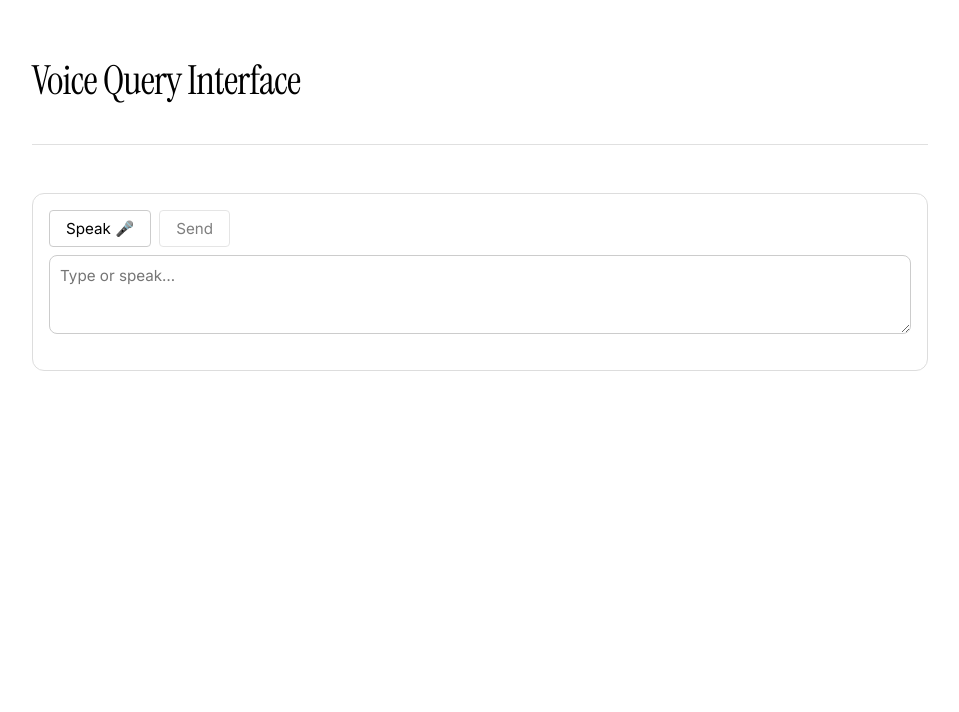
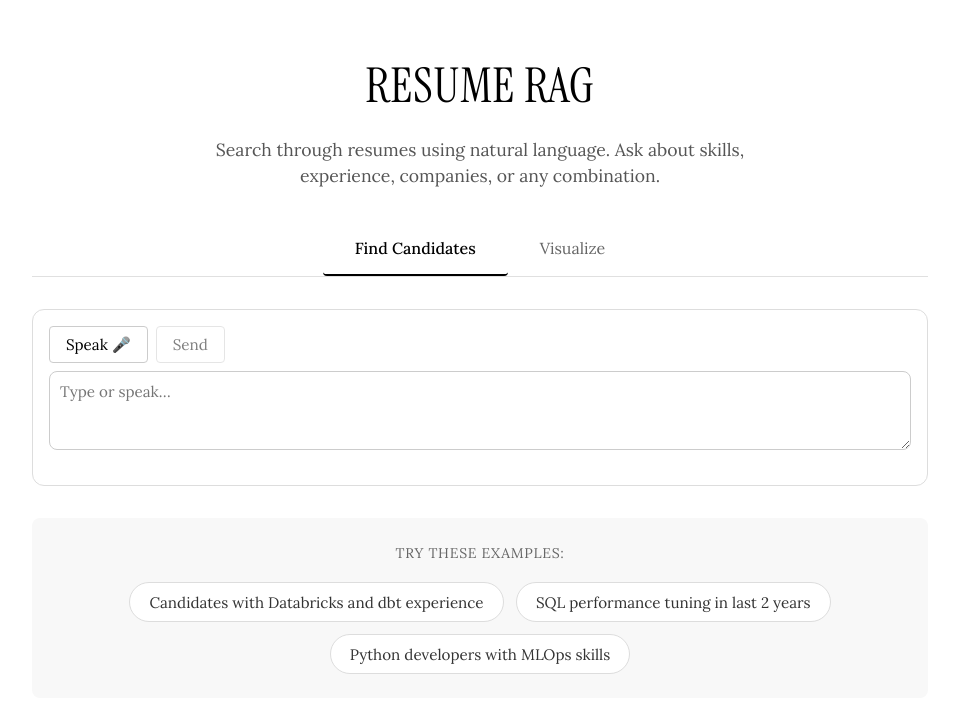
Before and after one commit to chelseacarter29/resumeRAG, a React (Vite) app: page / in a window 1280 px wide. Shown: the top 712 px of the page, without its empty margins (160-1119 px from the left). Built offline with nearby package versions, Linux system fonts and the light colour scheme.

Commit message:
ui improvements

```diff
--- a/src/App.tsx
+++ b/src/App.tsx
@@ -24,9 +24,32 @@ type QueryResponse = {
 
 function App() {
   const [lastResponse, setLastResponse] = useState<QueryResponse | null>(null)
+  const [transcript, setTranscript] = useState('')
+  const [hasQueried, setHasQueried] = useState(false)
+  const [activeTab, setActiveTab] = useState<'find' | 'visualize'>('find')
 
   const handleResponse = (data: QueryResponse) => {
     setLastResponse(data)
+  }
+
+  const handleSend = () => {
+    setHasQueried(true)
+  }
+
+  const resetInterface = () => {
+    setLastResponse(null)
+    setTranscript('')
+    setHasQueried(false)
+  }
+
+  const exampleQueries = [
+    "Candidates with Databricks and dbt experience",
+    "SQL performance tuning in last 2 years",
+    "Python developers with MLOps skills"
+  ]
+
+  const handleExampleClick = (query: string) => {
+    setTranscript(query)
   }
 
   const truncateText = (text: string, maxLength: number = 200) => {
@@ -37,17 +60,68 @@ function App() {
   return (
     <div className="container">
       <header>
-        <h1>Voice Query Interface</h1>
+        <h1>RESUME RAG</h1>
+        <p className="description">
+          Search through resumes using natural language. Ask about skills, experience, companies, or any combination.
+        </p>
+
+        <div className="tabs">
+          <button
+            className={`tab ${activeTab === 'find' ? 'active' : ''}`}
+            onClick={() => {
+              setActiveTab('find')
+              resetInterface()
+            }}
+          >
+            Find Candidates
+          </button>
+          <button
+            className={`tab ${activeTab === 'visualize' ? 'active' : ''}`}
+            onClick={() => setActiveTab('visualize')}
+          >
+            Visualize
+          </button>
+        </div>
       </header>
 
+      {activeTab === 'find' && (
         <section className="voice-section">
           <VoiceChat
             endpoint="http://localhost:8000/query"
             onResponse={handleResponse}
+            transcript={transcript}
+            setTranscript={setTranscript}
+            onSend={handleSend}
           />
+
+          {!hasQueried && (
+            <div className="example-queries">
+              <p className="example-label">Try these examples:</p>
+              <div className="example-buttons">
+                {exampleQueries.map((query, idx) => (
+                  <button
+                    key={idx}
+                    className="example-button"
+                    onClick={() => handleExampleClick(query)}
+                  >
+                    {query}
+                  </button>
+                ))}
+              </div>
+            </div>
+          )}
         </section>
+      )}
 
-      {lastResponse && (
+      {activeTab === 'visualize' && (
+        <section className="visualize-section">
+          <div className="coming-soon">
+            <p>Visualization features coming soon...</p>
+          </div>
+        </section>
+      )}
+
+      {activeTab === 'find' && lastResponse && (
         <>
           {lastResponse.answer && (
             <section className="answer-section">
--- a/src/components/VoiceChat.tsx
+++ b/src/components/VoiceChat.tsx
@@ -6,15 +6,24 @@ type Msg = { role: "user" | "assistant"; text: string }
 export default function VoiceChat({
     endpoint = "http://localhost:8000/query", // <-- FastAPI endpoint only
     onResponse,
+    transcript: externalTranscript,
+    setTranscript: externalSetTranscript,
+    onSend,
 }: {
     endpoint?: string
     onResponse?: (data: any) => void
+    transcript?: string
+    setTranscript?: (value: string) => void
+    onSend?: () => void
 }) {
     const [listening, setListening] = React.useState(false)
-    const [transcript, setTranscript] = React.useState("")
+    const [internalTranscript, setInternalTranscript] = React.useState("")
     const [messages, setMessages] = React.useState<Msg[]>([])
     const [sending, setSending] = React.useState(false)
     const recRef = React.useRef<SpeechRecognition | null>(null)
+
+    const transcript = externalTranscript !== undefined ? externalTranscript : internalTranscript
+    const setTranscript = externalSetTranscript || setInternalTranscript
 
     const start = () => {
         const SR: any =
@@ -48,6 +57,7 @@ export default function VoiceChat({
         setSending(true)
         setMessages((m) => [...m, { role: "user", text: q }])
         setTranscript("")
+        onSend?.()
 
         const body = {
             q,
--- a/src/index.css
+++ b/src/index.css
@@ -1,4 +1,4 @@
-@import url('https://fonts.googleapis.com/css2?family=Instrument+Serif:ital@0;1&family=Inter:wght@400;500;600&display=swap');
+@import url('https://fonts.googleapis.com/css2?family=Instrument+Serif:ital@0;1&family=Lora:wght@400;500;600&display=swap');
 
 * {
   margin: 0;
@@ -7,7 +7,7 @@
 }
 
 body {
-  font-family: 'Inter', -apple-system, BlinkMacSystemFont, 'Segoe UI', Roboto, Oxygen, Ubuntu, sans-serif;
+  font-family: 'Lora', Georgia, serif;
   color: #000;
   background: #fff;
   line-height: 1.6;
@@ -22,16 +22,71 @@ body {
 }
 
 header {
-  margin-bottom: 3rem;
-  padding-bottom: 2rem;
-  border-bottom: 1px solid #e0e0e0;
+  margin-bottom: 2rem;
+  padding-bottom: 0;
+  text-align: center;
 }
 
 h1 {
   font-family: 'Instrument Serif', serif;
-  font-size: 2.5rem;
+  font-size: 3rem;
   font-weight: 400;
-  letter-spacing: -0.02em;
+  letter-spacing: 0.02em;
+  margin-bottom: 0.75rem;
+}
+
+.description {
+  font-size: 1.1rem;
+  color: #555;
+  max-width: 600px;
+  margin: 0 auto 2rem auto;
+  text-align: center;
+  line-height: 1.5;
+}
+
+/* Tabs */
+.tabs {
+  display: flex;
+  justify-content: center;
+  gap: 0;
+  margin-bottom: 2rem;
+  border-bottom: 1px solid #e0e0e0;
+}
+
+.tab {
+  padding: 1rem 2rem;
+  background: none;
+  border: none;
+  border-bottom: 2px solid transparent;
+  font-size: 1rem;
+  color: #666;
+  cursor: pointer;
+  transition: all 0.2s;
+  font-family: 'Lora', Georgia, serif;
+}
+
+.tab:hover {
+  color: #000;
+}
+
+.tab.active {
+  color: #000;
+  border-bottom-color: #000;
+  font-weight: 500;
+}
+
+/* Coming Soon */
+.visualize-section {
+  padding: 4rem 0;
+  text-align: center;
+}
+
+.coming-soon {
+  padding: 3rem;
+  background: #f8f8f8;
+  border-radius: 8px;
+  color: #666;
+  font-style: italic;
 }
 
 h2 {
@@ -100,6 +155,47 @@ textarea:focus {
 /* Voice Section */
 .voice-section {
   margin-bottom: 3rem;
+}
+
+/* Example Queries */
+.example-queries {
+  margin-top: 2rem;
+  padding: 1.5rem;
+  background: #f8f8f8;
+  border-radius: 8px;
+}
+
+.example-label {
+  font-size: 0.875rem;
+  color: #666;
+  text-transform: uppercase;
+  letter-spacing: 0.05em;
+  margin-bottom: 1rem;
+  text-align: center;
+}
+
+.example-buttons {
+  display: flex;
+  flex-wrap: wrap;
+  gap: 0.75rem;
+  justify-content: center;
+}
+
+.example-button {
+  padding: 0.6rem 1.2rem;
+  background: white;
+  border: 1px solid #ddd;
+  border-radius: 20px;
+  font-size: 0.95rem;
+  color: #333;
+  transition: all 0.2s;
+  cursor: pointer;
+}
+
+.example-button:hover {
+  background: #333;
+  color: white;
+  border-color: #333;
 }
 
 /* Answer Section */
@@ -204,7 +300,25 @@ textarea:focus {
   }
 
   h1 {
-    font-size: 2rem;
+    font-size: 2.5rem;
+  }
+
+  .example-buttons {
+    flex-direction: column;
+  }
+
+  .example-button {
+    width: 100%;
+  }
+
+  .tabs {
+    flex-direction: row;
+  }
+
+  .tab {
+    flex: 1;
+    padding: 0.75rem 1rem;
+    font-size: 0.9rem;
   }
 
   h2 {
```
Lines whose indentation alone changed are shown as unchanged.
